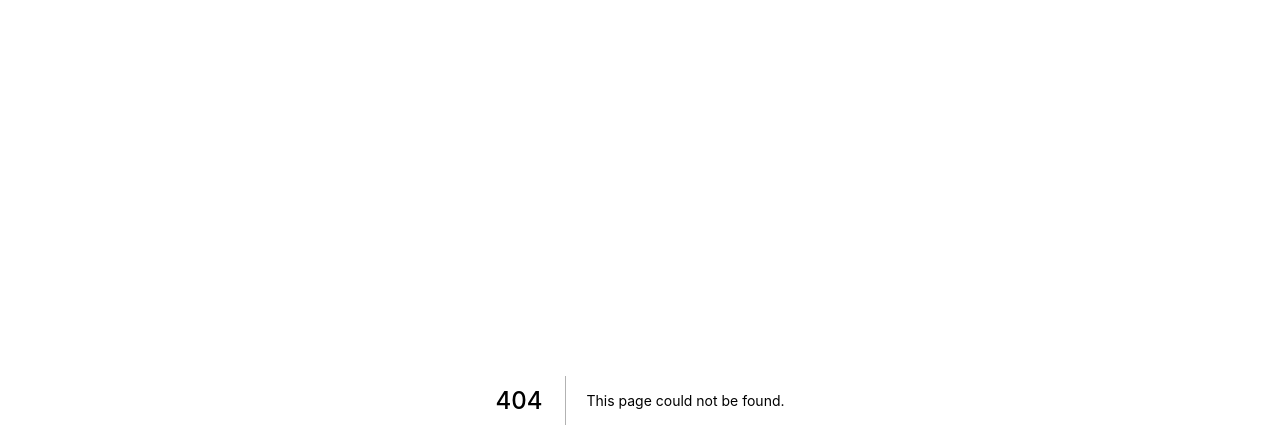
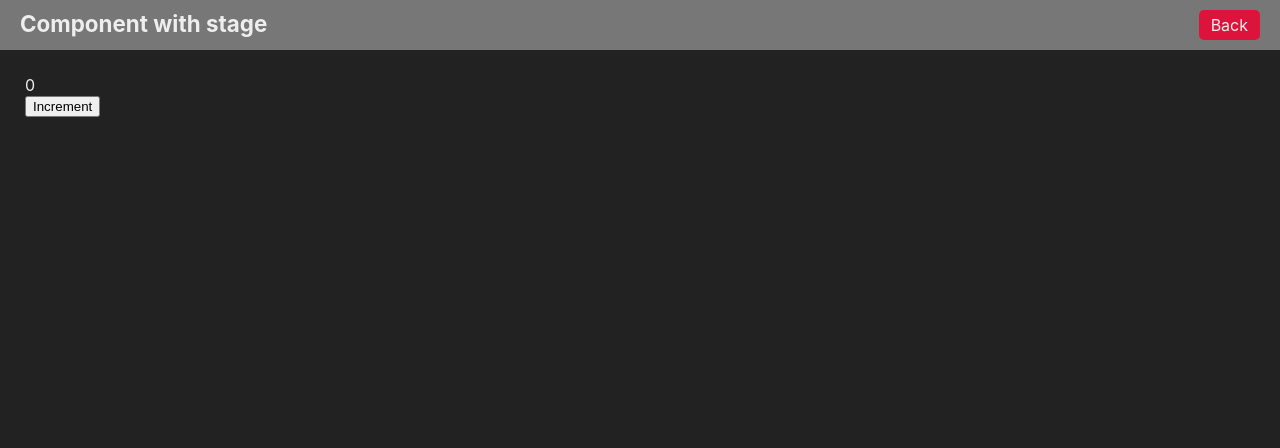
Before and after one commit to GXMUHATE/LearningJavascript, a Next.js app in the folder nextJs/cadastroDB(Firestore)/fundamentals/: page /state in a window 1280 px wide. Before the commit this address had no page. Shown: the top 448 px of the page. Built offline with nearby package versions, Linux system fonts and the light colour scheme.

Commit message:
understanding the component with useState react hook

```diff
--- a/nextJs/cadastroDB(Firestore)/fundamentals/src/pages/index.jsx
+++ b/nextJs/cadastroDB(Firestore)/fundamentals/src/pages/index.jsx
@@ -15,6 +15,7 @@
             <Navigator text="JSX" destiny="/jsx" color="crimson"/>
             <Navigator text="Navigation #01" destiny="/navigation" color="purple"/>
             <Navigator text="Navigation #02" destiny="/client/mpt/123" color="green"/>
+            <Navigator text="Component with state" destiny="/state" color="orange"/>
         </div>
     )
 }
--- /dev/null
+++ b/nextJs/cadastroDB(Firestore)/fundamentals/src/pages/state.jsx
@@ -0,0 +1,15 @@
+import { useState } from "react"
+import Layout from "../components/Layout"
+export default function Estado(){
+    const [number, setNumber] = useState(0) // React Hooks
+
+    function increment(){
+        setNumber(number + 1)
+    }
+    return (
+        <Layout titulo="Component with stage">
+            <div>{number}</div>
+            <button onClick={increment}> Increment</button>
+        </Layout>
+    )
+}
```
